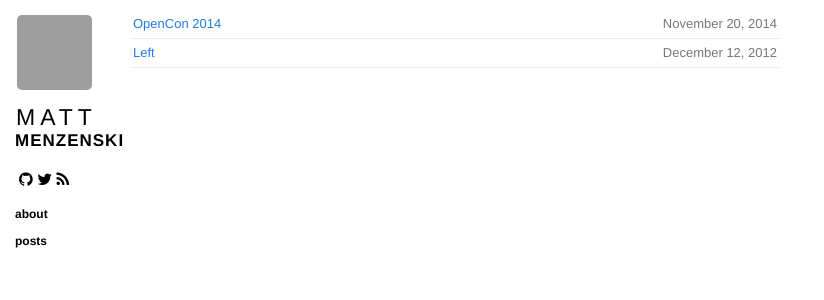
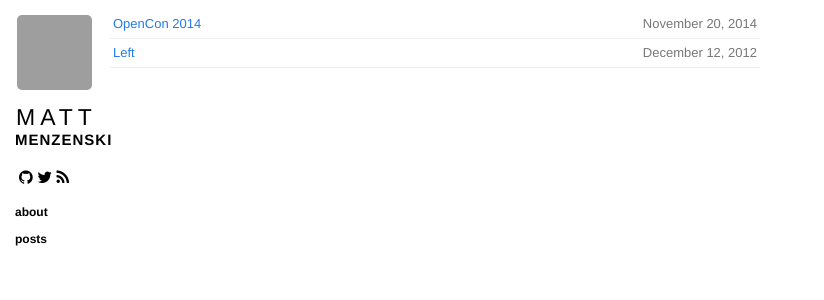
Before and after one commit to menzenski/menzenski.github.io, a Jekyll site: the page built from index.html, in a window 1280 px wide. Shown: the top 300 px of the page, without its empty margins (0-824 px from the left). Built offline with Jekyll 4.4.1, drawn with Linux system fonts in a browser that asks for light colours; nearby versions of some CDN libraries; Markdown is read by kramdown in place of the engine named in the settings; grey boxes are pictures that could not be loaded.

Commit message:
changed font size for last name

```diff
--- a/css/base.css
+++ b/css/base.css
@@ -11,7 +11,7 @@ a {
   position: fixed;
   left: 15px;
   top: 15px;
-  width: 100px;
+  width: 80px;
   font-family: Helvetica, sans-serif; }
   .sidebar a {
     text-decoration: none; }
@@ -31,7 +31,7 @@ a {
       letter-spacing: 5px;
       color: black; }
     .sidebar .name #lname {
-      font-size: 17px;
+      font-size: 15px;
       font-weight: bold;
       letter-spacing: 1px;
       color: black; }
@@ -63,7 +63,7 @@ a {
 
 .content {
   max-width: 650px;
-  margin-left: 130px;
+  margin-left: 110px;
   margin-right: 20px;
   margin-bottom: 50px; }
   .content h1 {
```
